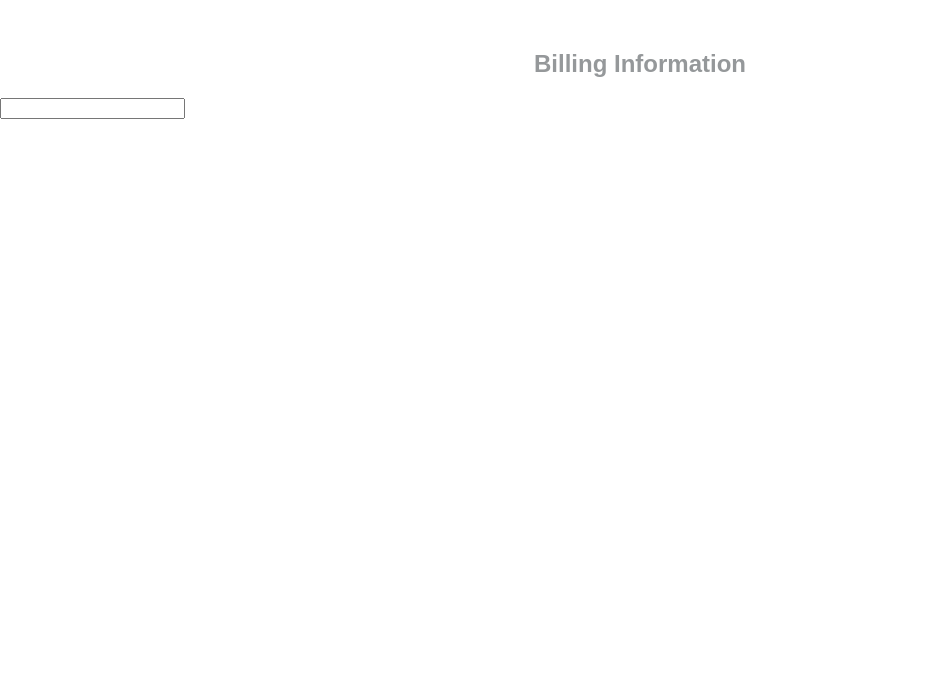
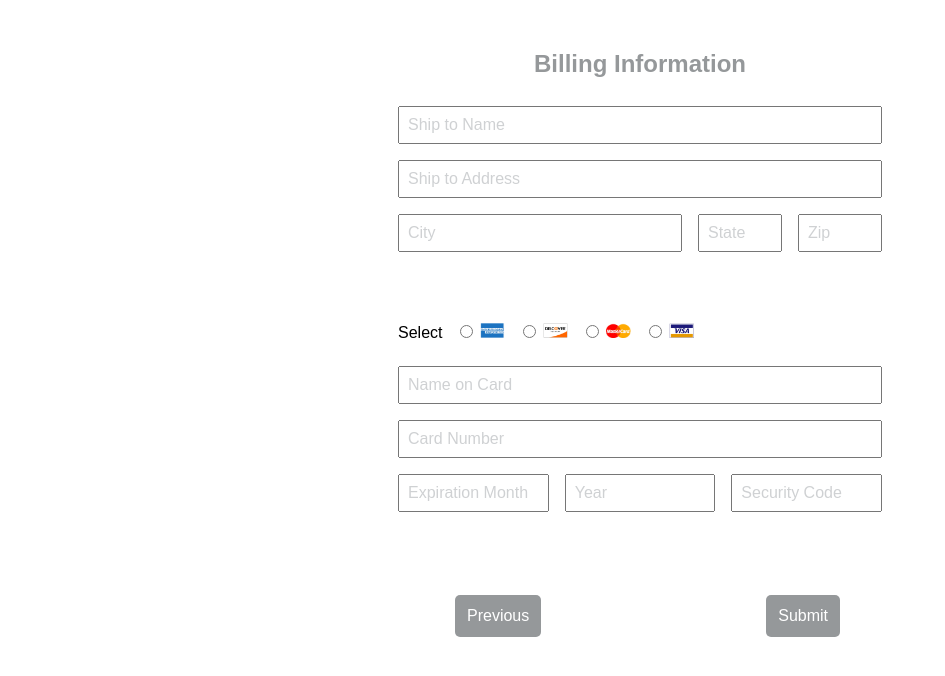
Before and after one commit to AngieHamm/Lakefront-Florals, a plain HTML site: page PaymentForm.html in a window 1280 px wide. Shown: the whole page, without its empty margins (0-945 px from the left). Drawn offline with Linux system fonts and the light colour scheme.

Commit message:
update styles

```diff
--- a/PaymentForm.html
+++ b/PaymentForm.html
@@ -6,7 +6,76 @@
 <link rel= "stylesheet" href="stylesheet.css">
 </head>
 <body>
-<h2 class="product-title">Billing Information</h2>
-  <input type="text" />
+  <h2 class="product-title">Billing Information</h2>
+  <section class="payment-form">
+    <div>
+      <div class="flex-row">
+        <div class="flex-column">
+            <input type="text" placeholder="Ship to Name"/>
+        </div>
+      </div>
+      <div class="flex-row">
+        <div class="flex-column">
+          <input type="text" placeholder="Ship to Address"/>
+        </div>
+      </div>
+      <div class="flex-row">
+        <div class="flex-column medium">
+          <input type="text" placeholder="City"/>
+        </div>
+        <div class="flex-column small">
+          <input type="text" placeholder="State"/>
+        </div>
+        <div class="flex-column small">
+          <input type="text" placeholder="Zip"/>
+        </div>
+      </div>
+    </div>
+    <div class="select-card">
+      <p class="select">Select</p>
+      <input type="radio" name="select-card" />
+      <img class="credit" src="images/American Express.png" alt="AMEX" />
+      <input type="radio" name="select-card" />
+      <img class="credit" src="images/Discover.png" alt="DISC" />
+      <input type="radio" name="select-card" />
+      <img class="credit" src="images/Master Card.png" alt="MCRD" />
+      <input type="radio" name="select-card" />
+      <img class="credit" src="images/Visa.png" alt="VISA" />
+    </div>
+    <div class="card-info">
+      <div class="flex-row">
+        <div class="flex-column">
+          <input type="text" placeholder="Name on Card"/>
+        </div>
+      </div>
+
+      <div class="flex-row">
+        <div class="flex-column">
+          <input type="text" placeholder="Card Number"/>
+        </div>
+      </div>
+
+      <div class="flex-row">
+        <div class="flex-column">
+          <input type="text" placeholder="Expiration Month"/>
+        </div>
+
+        <div class="flex-column">
+          <input type="text" placeholder="Year"/>
+        </div>
+
+        <div class="flex-column">
+          <input type="text" placeholder="Security Code"/>
+        </div>
+      </div>
+
+    </div>
+    <div>
+      <a class="nav-button-desktop left confirm" href="shippingOptions.html">Previous</a>
+      <a class="nav-button-desktop right confirm" href="confirmation.html">Submit</a>
+    </div>
+
+  </section>
+
 </body>
 </html>
--- a/stylesheet.css
+++ b/stylesheet.css
@@ -14,6 +14,11 @@ body {
   color: white;
   text-align: center;
   padding: 15px;
+}
+
+.page-content {
+  max-width: 369px;
+  margin: auto;
 }
 
 .product-title {
@@ -166,3 +171,65 @@ color: #95989A;
 .confirm, right {
   margin-right: 50px;
 }
+
+.payment-form {
+  max-width: 500px;
+  margin: auto;
+}
+
+input[type=text], input[type=number] {
+  width: 100%;
+  padding: .5rem ;
+  font-size: 1rem;
+  outline: none;
+}
+
+input[type=text]::placeholder, input[type=number]::placeholder {
+  color: #CFD1D3;
+}
+
+.select-card {
+  margin-top: 3rem;
+  margin-left: .5rem;
+}
+
+.select {
+  display: inline-block;
+  margin-right: .5rem;
+}
+
+.credit {
+  height: 15px;
+  width: 25px;
+  margin-right: .5rem;
+}
+
+.medium {
+  flex-basis:60%;
+}
+
+.small {
+  flex-basis: 20%;
+}
+
+.confirmation-content {
+  max-width: 369px;
+  margin: auto;
+}
+
+
+.app-page {
+  max-width: 1000px;
+  display: flex;
+  margin: auto;
+}
+
+@media (max-width: 600px) {
+  .app-page {
+    margin: auto;
+    flex-wrap: wrap;
+  }
+  .main-column {
+    flex-basis: 100%;
+  }
+}
```
Also changed, not shown: confirmation.html (added, +21 -0 lines), lakefront.html (+2 -1 lines), shippingOptions.html (+1 -2 lines), Images/American Express.png (added), Images/Discover.png (added), Images/Master Card.png (added), Images/Visa.png (added), 1 other file.
